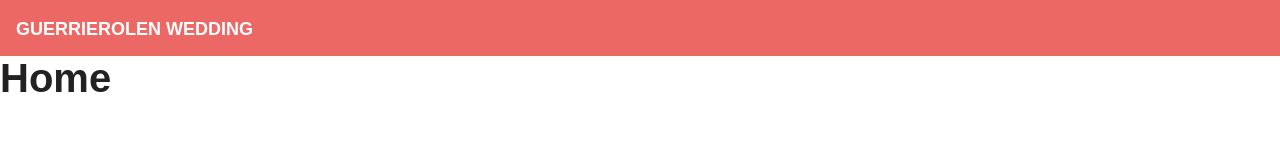
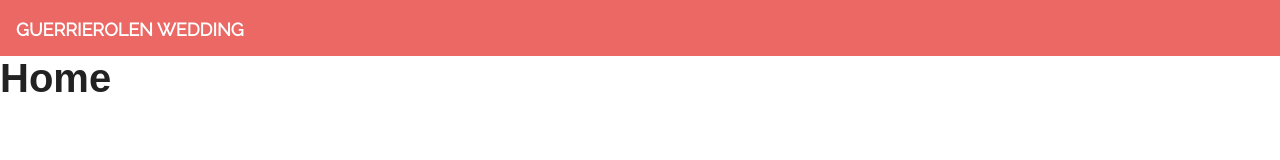
Before and after one commit to AmandaGuerriero/wedding, a React (Create React App) app in the folder client/: page / in a window 1280 px wide. Shown: the top 160 px of the page. Built offline with nearby package versions, Linux system fonts and the light colour scheme; a web font is replaced by a local one.

Commit message:
Added Google Font

```diff
--- /dev/null
+++ b/client/public/index.css
@@ -0,0 +1,15 @@
+
+/* Global Styles Start */
+:root {
+  --primary-color: #FF206E;
+  --secondary-color: #CBFF8C;
+  --tertiary-color: #231651;
+  --primary-text-color: #ffffff;
+  --secondary-text-color: #39393A;
+  --black-rgb: 0, 0, 0;
+  --white-rgb: 255, 255, 255;
+}
+
+* {
+  font-family: 'RALEWAY', serif, 'Times New Roman', Times, serif;
+}
--- a/client/public/index.html
+++ b/client/public/index.html
@@ -7,7 +7,10 @@
   <meta name="theme-color" content="#000000">
   <link rel="manifest" href="%PUBLIC_URL%/manifest.json">
   <link rel="shortcut icon" href="%PUBLIC_URL%/favicon.ico">
+  <link rel="stylesheet" href="index.css">
   <link rel="stylesheet" href="https://cdnjs.cloudflare.com/ajax/libs/bootswatch/4.0.0/journal/bootstrap.min.css" />
+  <link rel="preconnect" href="https://fonts.gstatic.com">
+  <link href="https://fonts.googleapis.com/css2?family=Raleway" rel="stylesheet">
   <title>Wedding</title>
 </head>
 
```
